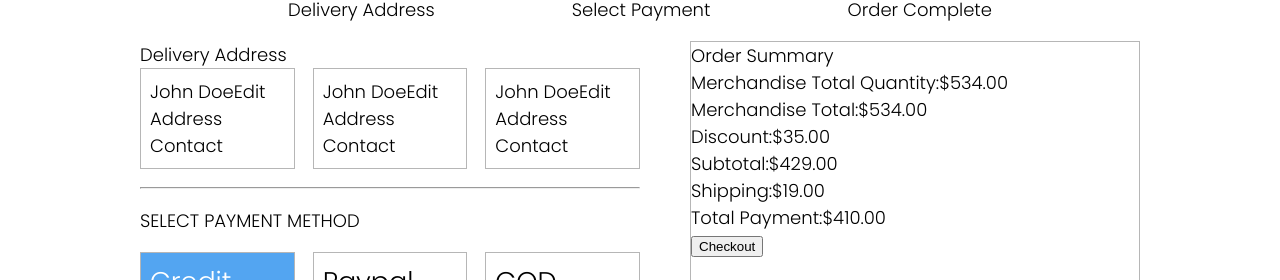
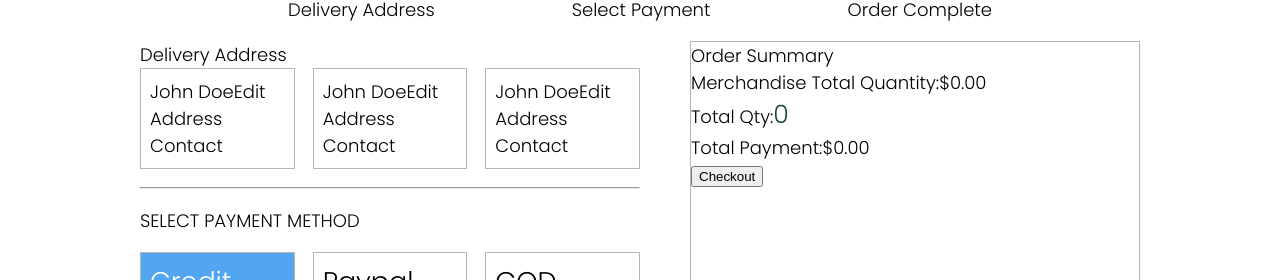
Before and after one commit to ron062394/Onestep-MERN, a React (Create React App) app in the folder frontend/: page /checkout in a window 1280 px wide. Shown: the part 201-481 px from the top of the page. Built offline with nearby package versions, Linux system fonts and the light colour scheme.

Commit message:
feat: Add order summary calculation and integrate it into Checkout component

```diff
--- a/frontend/src/pages/Checkout.jsx
+++ b/frontend/src/pages/Checkout.jsx
@@ -1,6 +1,19 @@
-import "./Checkout.css"
+import React from "react";
+import { useCart } from "../context/CartContext"; // Import the useCart hook
+import "./Checkout.css";
 
 function Checkout() {
+  // Use the useCart hook to access cart data
+  const { cart } = useCart();
+
+  // Calculate order summary based on cart items
+  const merchandiseTotal = cart.reduce(
+    (total, item) => total + item.quantity * item.product.price,
+    0
+  );
+
+  const totalQuantity = cart.reduce((total, item) => total + item.quantity, 0);
+
   return (
     <section className="checkout-section">
       <div>
@@ -8,14 +21,14 @@ function Checkout() {
         <span>Back</span>
       </div>
       <hr />
-        <div class="timeline">
-          <div class="circle done"></div>
-          <div class="line done"></div>
-          <div class="circle done"></div>
-          <div class="line"></div>
-          <div class="circle"></div>
+      <div className="timeline">
+        <div className="circle done"></div>
+        <div className="line done"></div>
+        <div className="circle done"></div>
+        <div className="line"></div>
+        <div className="circle"></div>
       </div>
-        <div class="delivery-timeline">
+      <div className="delivery-timeline">
         <div>Delivery Address</div>
         <div>Select Payment</div>
         <div>Order Complete</div>
@@ -23,7 +36,7 @@ function Checkout() {
       <div className="check-out-container">
         <div className="address-container">
           <div>Delivery Address</div>
-            <div   className="address-card-container">
+          <div className="address-card-container">
             <div className="address-card">
               <span>
                 <div>
@@ -54,10 +67,8 @@ function Checkout() {
                 <div>Contact</div>
               </span>
             </div>
-
           </div>
-
-            <hr/>
+          <hr />
           <div className="payment-container">SELECT PAYMENT METHOD</div>
           <div className="payment-method-container">
             <span className="selected-payment">Credit Card</span>
@@ -67,47 +78,34 @@ function Checkout() {
           <div className="cc-container">
             <div className="card-input-container">
               <div>Name On Card</div>
-                <input type="text" placeholder="Your Card Number"/>
+              <input type="text" placeholder="Your Card Number" />
               <div>Card Number</div>
-                <input type="number" placeholder="0000-0000-0000-0000"/>
+              <input type="number" placeholder="0000-0000-0000-0000" />
             </div>
-              <img className="cc-img" src="https://www.shutterstock.com/image-photo/credit-card-on-png-background-600nw-2259495135.jpg" alt="" />
+            <img
+              className="cc-img"
+              src="https://www.shutterstock.com/image-photo/credit-card-on-png-background-600nw-2259495135.jpg"
+              alt=""
+            />
           </div>
-
-
         </div>
         <div className="order-summary-container">
           <div>Order Summary</div>
           <div>
             <span>Merchandise Total Quantity:</span>
-              <span>$534.00</span>
+            <span>${merchandiseTotal.toFixed(2)}</span>
           </div>
           <div>
-              <span>Merchandise Total:</span>
-              <span>$534.00</span>
-            </div>
-            <div>
-              <span>Discount:</span>
-              <span>$35.00</span>
-            </div>
-            <div>
-              <span>Subtotal:</span>
-              <span>$429.00</span>
-            </div>
-            <div>
-              <span>Shipping:</span>
-              <span>$19.00</span>
+            <span>Total Qty:</span>
+            <span className="highlight-total">{totalQuantity}</span>
           </div>
           <div>
             <span>Total Payment:</span>
-              <span>$410.00</span>
+            <span>${merchandiseTotal.toFixed(2)}</span>
           </div>
-            <div></div>
           <button>Checkout</button>
         </div>
-
       </div>
-
     </section>
   );
 }
```
Lines whose indentation alone changed are shown as unchanged.
